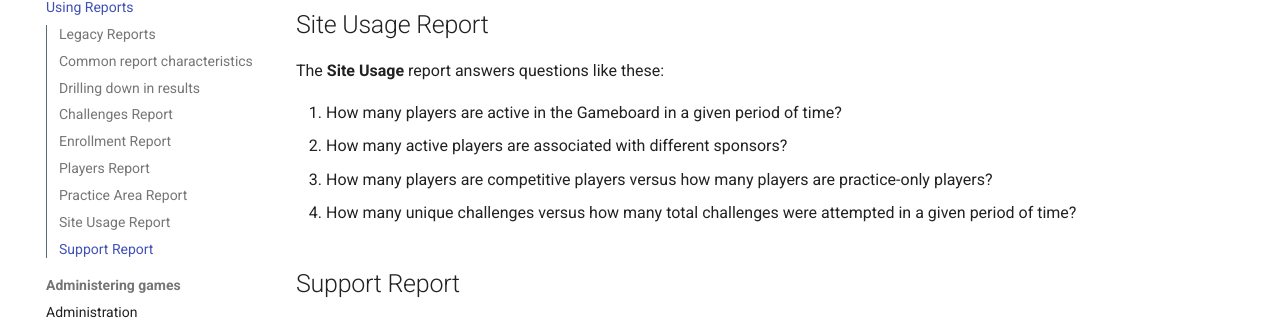
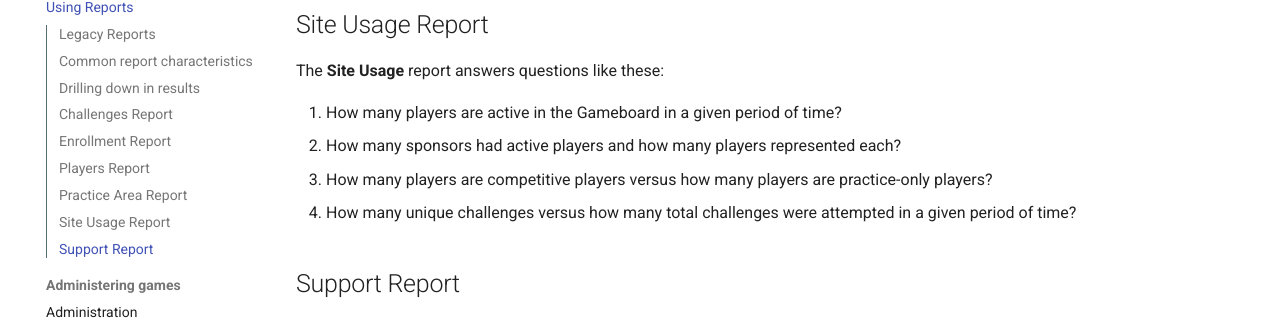
Before and after one commit to cmu-sei/foundry-docs, an MkDocs documentation site: the page built from docs/gameboard/reports-beta.md, in a window 1280 px wide and 900 px high, scrolled down 3722 px. Shown: the part 209-530 px from the top of the window. Built offline with MkDocs 1.6.1 and Material for MkDocs 9.7.7, drawn with Linux system fonts in a browser that asks for light colours.

Commit message:
one more update to site usage doc

```diff
--- a/docs/gameboard/reports-beta.md
+++ b/docs/gameboard/reports-beta.md
@@ -95,7 +95,7 @@
 The **Site Usage** report answers questions like these:
 
 1. How many players are active in the Gameboard in a given period of time?
-2. How many active players are associated with different sponsors?
+2. How many sponsors had active players and how many players represented each?
 3. How many players are competitive players versus how many players are practice-only players?
 4. How many unique challenges versus how many total challenges were attempted in a given period of time?
 
```
